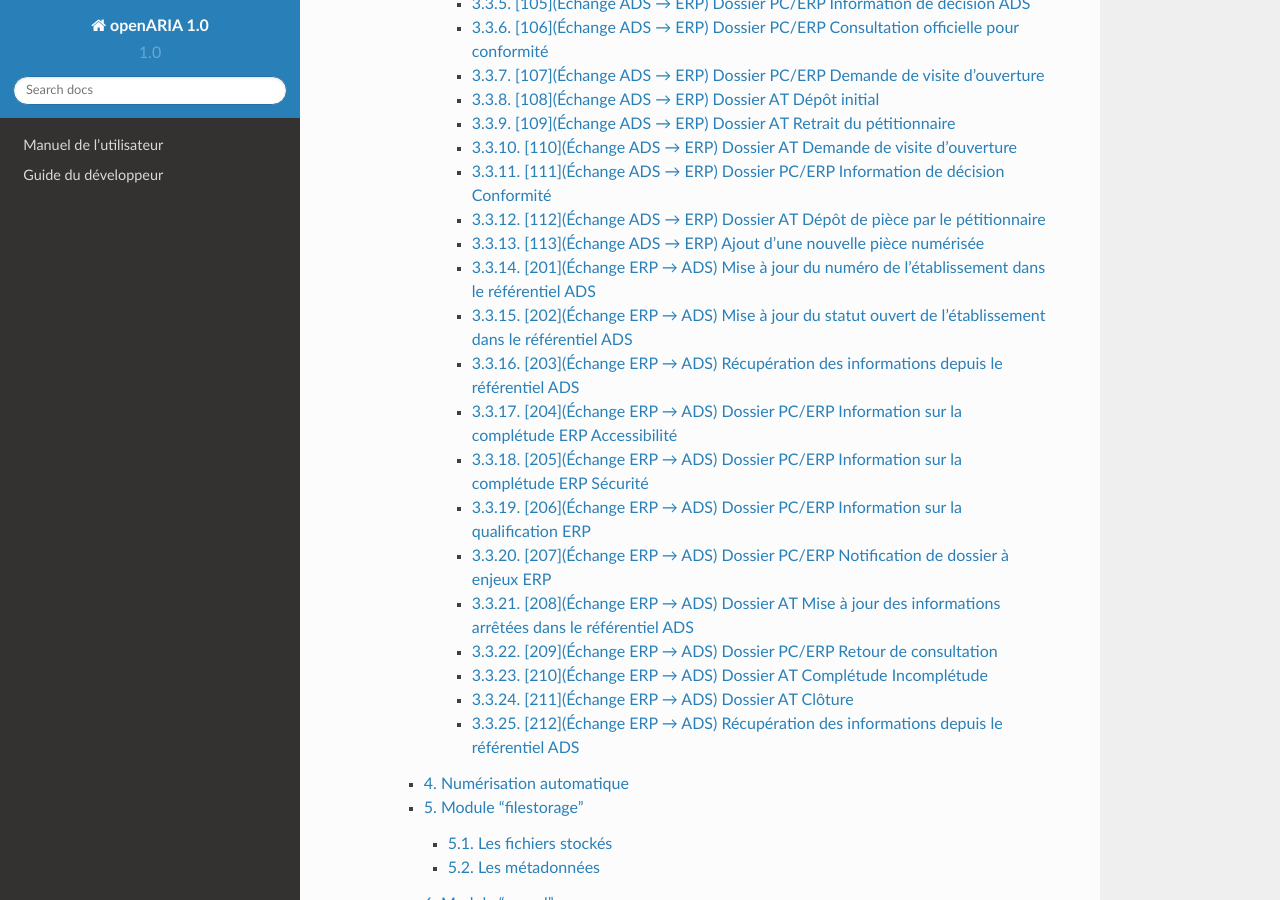
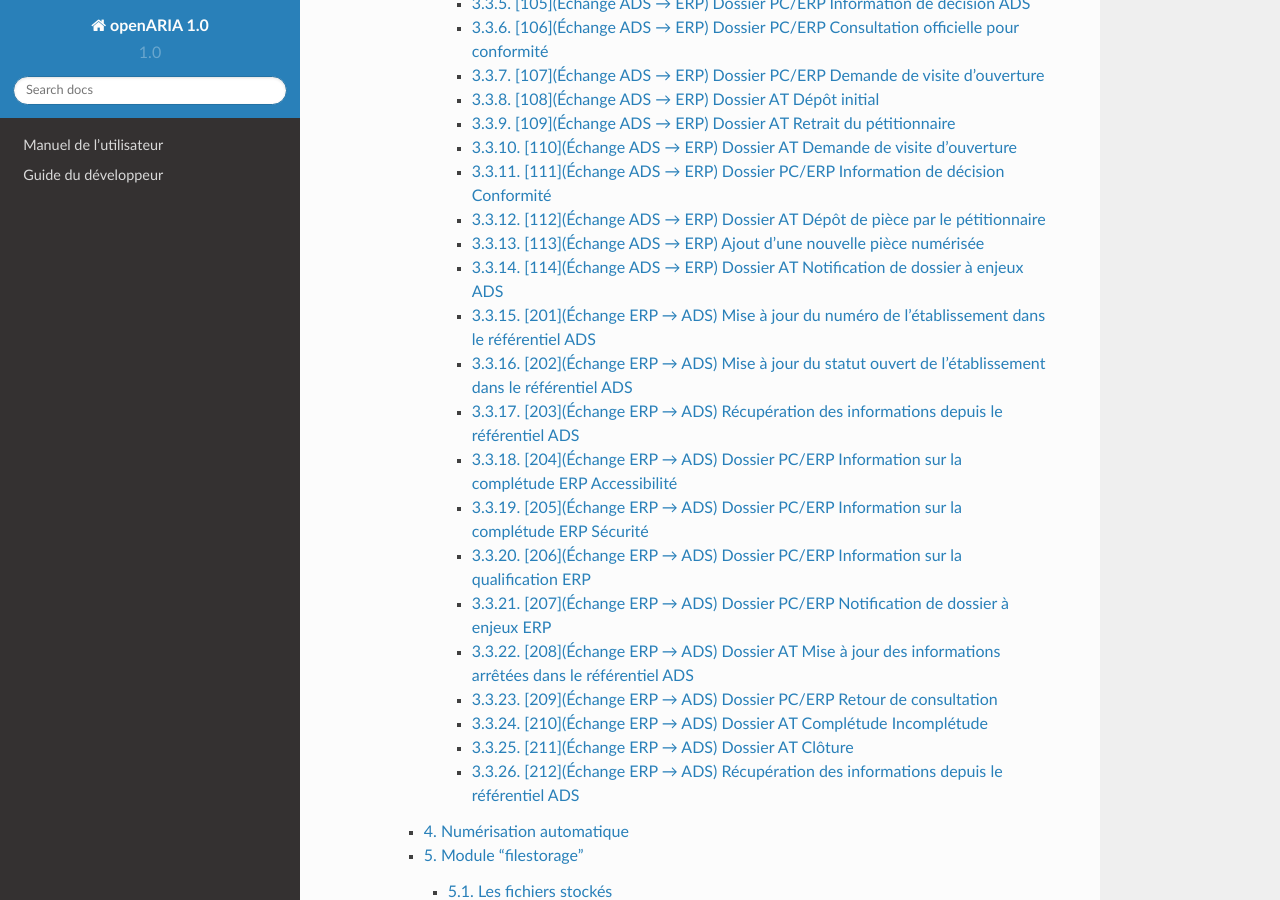
Before and after one commit to jcerini/openaria-documentation, a Sphinx documentation site: the page built from source/index.rst, in a window 1280 px wide and 900 px high, scrolled down 9705 px. Built offline with Sphinx 7.4.7 and the Read the Docs theme 2.0.0, drawn with Linux system fonts in a browser that asks for light colours; part of the change alters nothing that is shown.

Commit message:
Ajout d'information sur l'enjeu ADS

```diff
--- a/source/guide_developpeur/interface_avec_le_referentiel_ads.rst
+++ b/source/guide_developpeur/interface_avec_le_referentiel_ads.rst
@@ -747,6 +747,67 @@ L'objectif principal de cet échange est de permettre aux services ERP d'être i
 
 
 
+.. _echange_ads_erp_114:
+
+========================================================================
+[114](Échange ADS → ERP) Dossier AT Notification de dossier à enjeux ADS
+========================================================================
+
+L'objectif principal de cet échange est de permettre aux services ADS de partager le caractère 'à enjeu' du dossier pour en informer le service ERP.
+
+
+*Identifiant* : ADS_ERP__AT__ENJEU_ADS
+
+
+*Cas d'utilisation* :
+
+• Un instructeur peut qualifier le dossier comme Dossier à enjeux. Dans ce cas, un message « Dossier à enjeux ADS » est envoyé vers l'application ERP afin de mettre à jour le Dossier d'Instruction. La mise à jour est effectuée automatiquement et un message est présentés au service ERP qui est chargé de mettre à jour le dossier.
+
+*Déclencheur* :
+
+• L'option ERP est activée
+• Le formulaire de modification de dossier dossier d'instruction avec a enjeu ERP qui change de statut(dossier::triggermodifierapres())
+• Le dossier est de type AT (paramètre 'erp__dossier_nature__at')
+• Le dossier est marqué comme « connecté au référentiel ERP »
+
+
+*Traitement* :
+
+• Création de message : Un message de catégorie "sortant" est ajouté dans openADS afin de consigner l'échange. Il est visible depuis l'onglet "Message(s)" du dossier d'instruction. → Marqueur(s) de lecture du message : message marqué comme lu par défaut.
+• Envoi de la requête à destination de la ressource 'messages' d'openARIA. :ref:`Configuration des échanges sortants<configuration_echanges_sortants_referentiel_erp>`.
+
+
+
+*Contenu de l'échange* :
+
+- **type** : Type de message
+- **date** : Date/heure d’envoi du message
+- **emetteur** : Émetteur du message (Nom/Prénom/Login de l’utilisateur à l’origine du message)
+- **dossier_instruction** : Identifiant du dossier d’instruction
+- **contenu** :
+
+  • Dossier à enjeux ADS : Oui / Non
+
+
+*Exemple* :
+
+.. sourcecode:: http
+
+    POST /openads/services/rest_entry.php/messages HTTP/1.1
+    Host: localhost
+
+    {
+        "type": "ADS_ERP__AT__ENJEU_ADS",
+        "date": "10/01/2017 12:52",
+        "emetteur": "John Doe",
+        "dossier_instruction": "AT0130551600001P0",
+        "contenu": {
+             "Dossier à enjeu ADS": "oui"
+        }
+    }
+
+
+
 .. _echange_erp_ads_201:
 
 =========================================================================================
--- a/source/guide_developpeur/web_services.rst
+++ b/source/guide_developpeur/web_services.rst
@@ -154,6 +154,7 @@ Cette ressource permet d'interfacer un message.
    - :ref:`echange_ads_erp_111`
    - :ref:`echange_ads_erp_112`
    - :ref:`echange_ads_erp_113`
+   - :ref:`echange_ads_erp_114`
 
    **Exemple de requête** :
 
```
